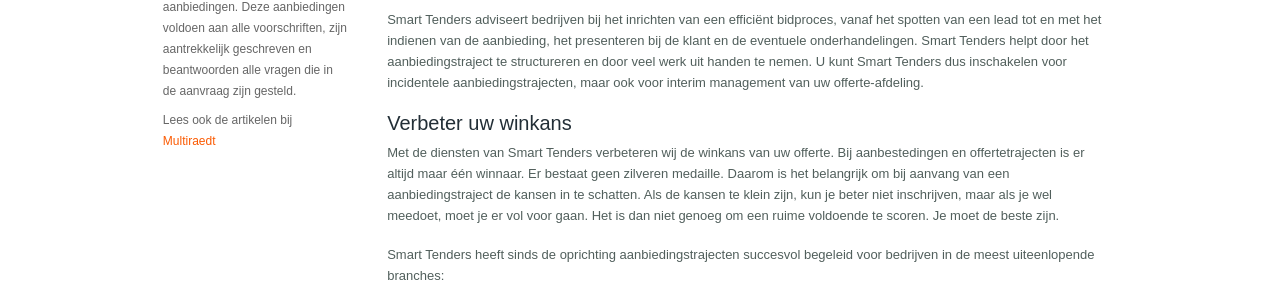
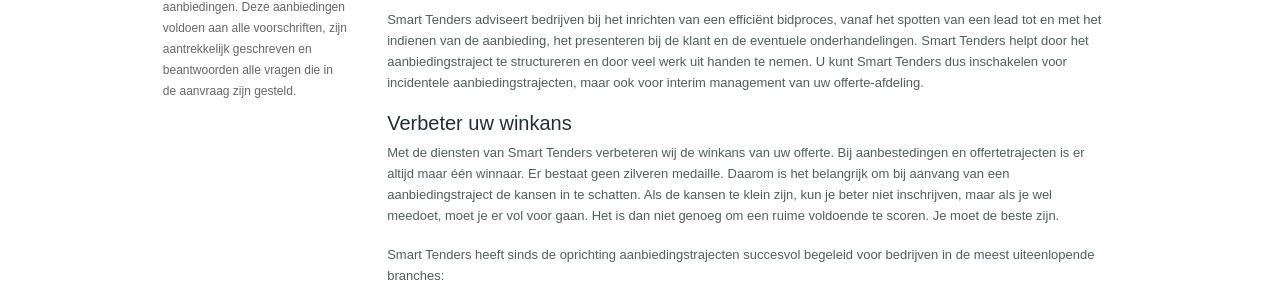
Before and after one commit to jessehouwing/smarttenders.nl, a Jekyll site: the page built from index.md, in a window 1280 px wide. Shown: the part 680-985 px from the top of the page. Built offline with Jekyll 4.4.1, drawn with Linux system fonts in a browser that asks for light colours.

Commit message:
Remove "Lees ook de artikelen bij Multiraedt" links from all layouts
Agent-Logs-Url: https://github.com/jessehouwing/smarttenders.nl/sessions/7bb8f5cb-3353-4622-bc34-d412939710b5

Co-authored-by: jessehouwing <4173387+jessehouwing@users.noreply.github.com>

```diff
--- a/_layouts/blog.html
+++ b/_layouts/blog.html
@@ -26,7 +26,6 @@ layout: default
       <div class="content">
         <img src="{{ '/assets/images/logo-smart-tenders.gif' | relative_url }}" alt="Logo Smart Tenders" width="269" height="174">
         <p>Smart Tenders begeleidt uw bedrijf bij het uitbrengen van kansrijke aanbiedingen. Deze aanbiedingen voldoen aan alle voorschriften, zijn aantrekkelijk geschreven en beantwoorden alle vragen die in de aanvraag zijn gesteld.</p>
-        <p>Lees ook de artikelen bij <a href="https://www.multiraedt.nl/author/roelf-houwing/" target="_blank" rel="noopener">Multiraedt</a></p>
       </div>
     </div>
   </aside>
--- a/_layouts/home.html
+++ b/_layouts/home.html
@@ -20,7 +20,6 @@ layout: default
       <div class="content">
         <img src="{{ '/assets/images/logo-smart-tenders.gif' | relative_url }}" alt="Logo Smart Tenders" width="269" height="174">
         <p>Smart Tenders begeleidt uw bedrijf bij het uitbrengen van kansrijke aanbiedingen. Deze aanbiedingen voldoen aan alle voorschriften, zijn aantrekkelijk geschreven en beantwoorden alle vragen die in de aanvraag zijn gesteld.</p>
-        <p>Lees ook de artikelen bij <a href="https://www.multiraedt.nl/author/roelf-houwing/" target="_blank" rel="noopener">Multiraedt</a></p>
       </div>
     </div>
   </aside>
--- a/_layouts/page.html
+++ b/_layouts/page.html
@@ -25,7 +25,6 @@ layout: default
       <div class="content">
         <img src="{{ '/assets/images/logo-smart-tenders.gif' | relative_url }}" alt="Logo Smart Tenders" width="269" height="174">
         <p>Smart Tenders begeleidt uw bedrijf bij het uitbrengen van kansrijke aanbiedingen. Deze aanbiedingen voldoen aan alle voorschriften, zijn aantrekkelijk geschreven en beantwoorden alle vragen die in de aanvraag zijn gesteld.</p>
-        <p>Lees ook de artikelen bij <a href="https://www.multiraedt.nl/author/roelf-houwing/" target="_blank" rel="noopener">Multiraedt</a></p>
       </div>
     </div>
   </aside>
--- a/_layouts/post.html
+++ b/_layouts/post.html
@@ -24,7 +24,6 @@ layout: default
       <div class="content">
         <img src="{{ '/assets/images/logo-smart-tenders.gif' | relative_url }}" alt="Logo Smart Tenders" width="269" height="174">
         <p>Smart Tenders begeleidt uw bedrijf bij het uitbrengen van kansrijke aanbiedingen. Deze aanbiedingen voldoen aan alle voorschriften, zijn aantrekkelijk geschreven en beantwoorden alle vragen die in de aanvraag zijn gesteld.</p>
-        <p>Lees ook de artikelen bij <a href="https://www.multiraedt.nl/author/roelf-houwing/" target="_blank" rel="noopener">Multiraedt</a></p>
       </div>
     </div>
   </aside>
```
